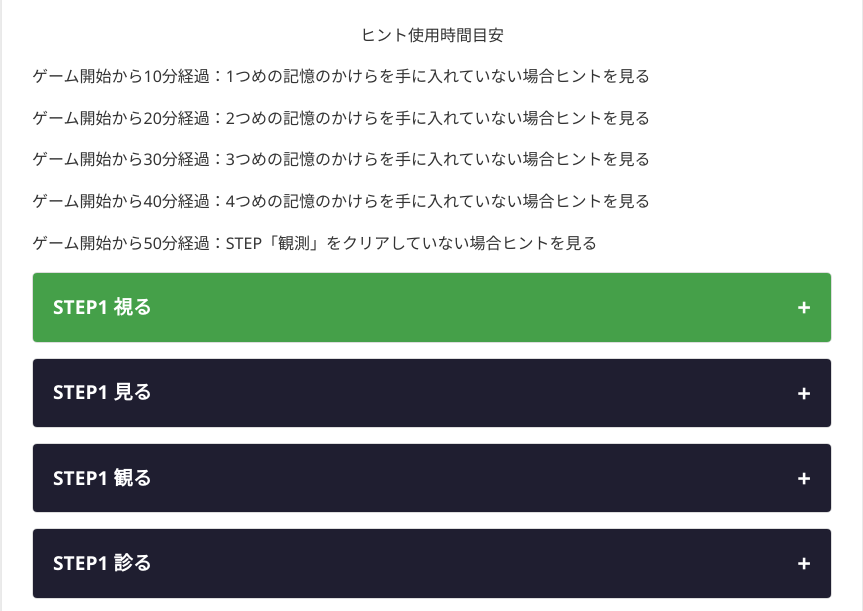
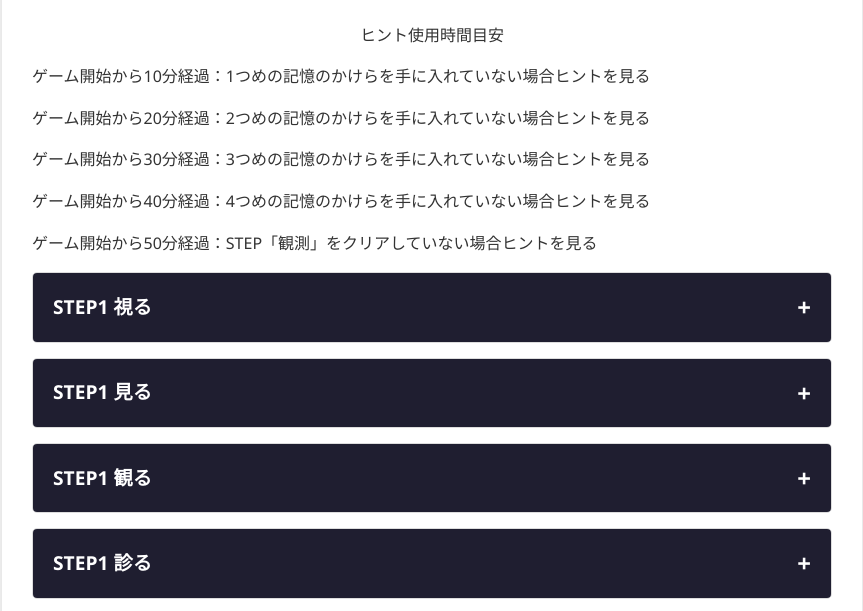
Before and after one commit to Jake-nazotoki/nanica, a plain HTML site: page index.html in a window 1280 px wide. In both pictures the pointer is over the element "STEP1 視る". Shown: the part 160-771 px from the top of the page, without its empty margins (208-1071 px from the left). Drawn offline with Linux system fonts and the light colour scheme.

Commit message:
Update style.css

```diff
--- a/style.css
+++ b/style.css
@@ -44,7 +44,7 @@ h1 {
 }
 
 .accordion-header:hover {
-    background-color: #45a049;
+    background-color: #1f1e30ff;
 }
 
 .accordion-header h2,
```
